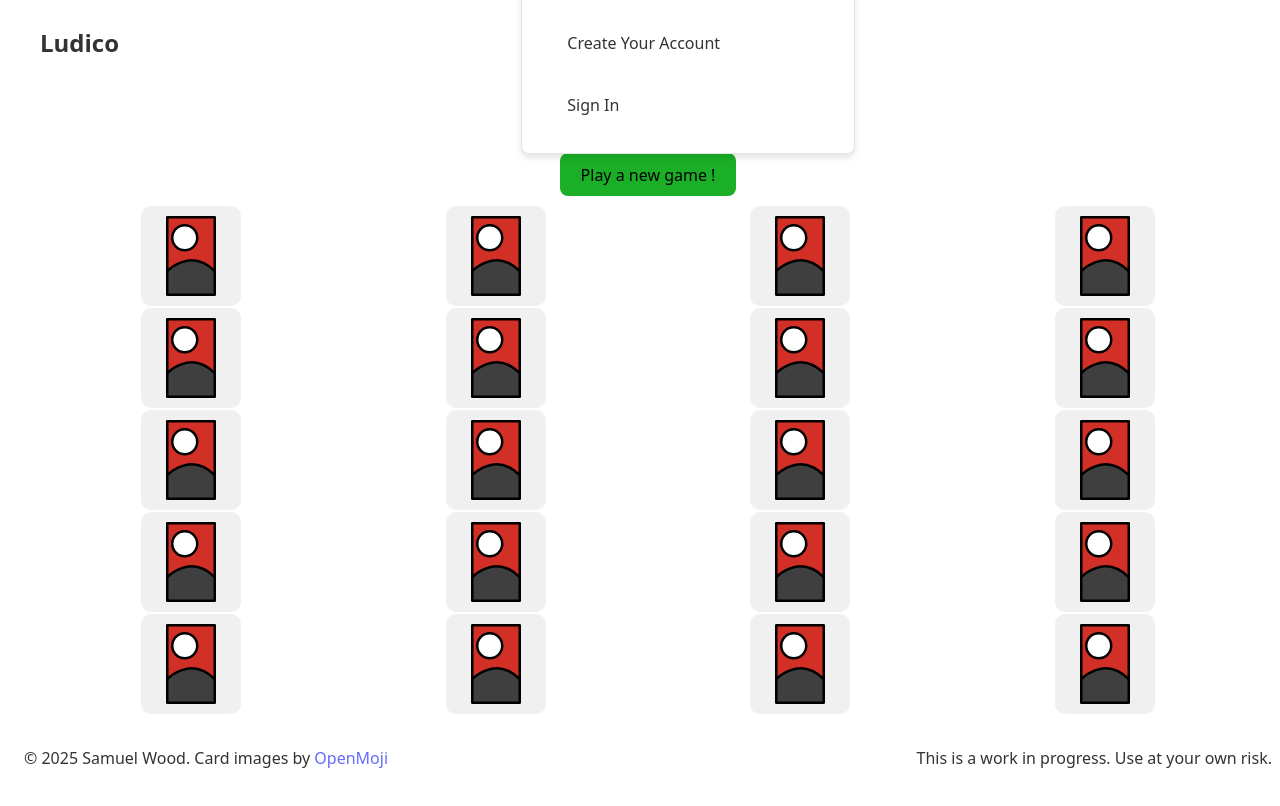
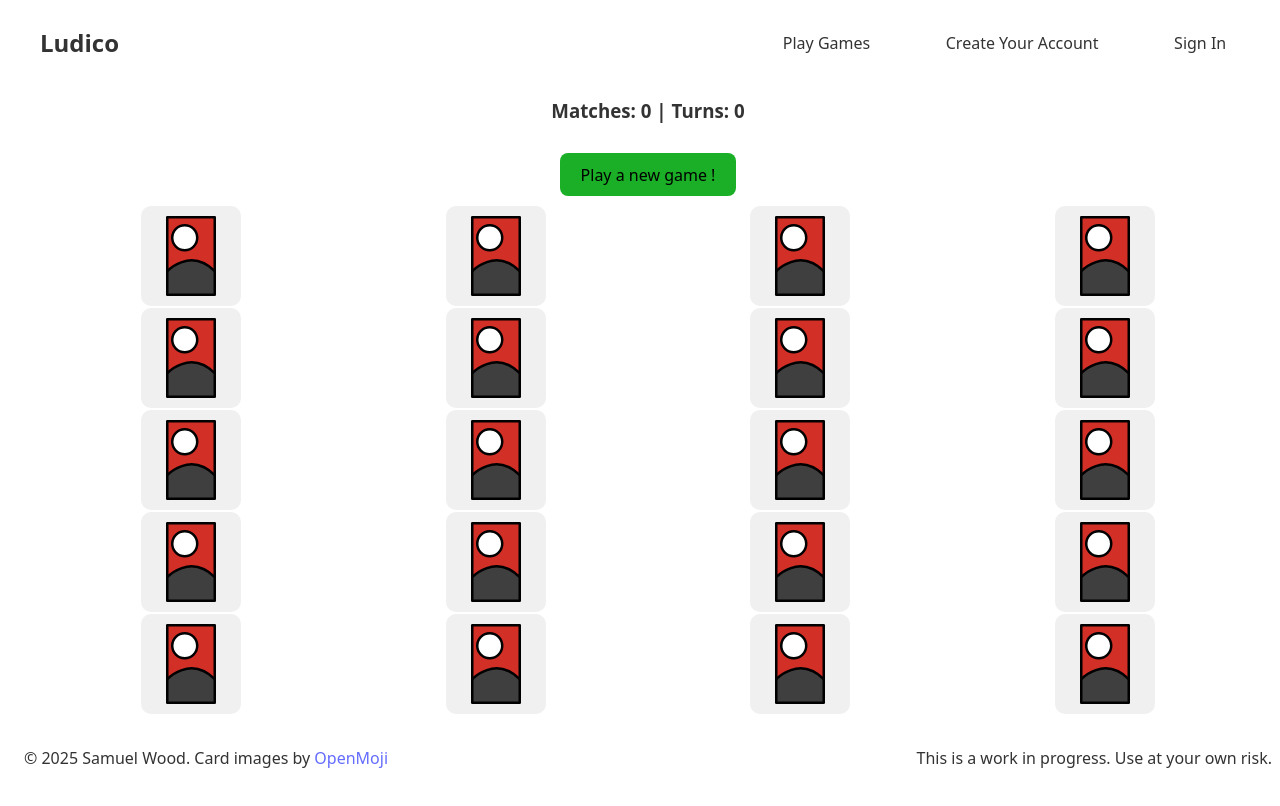
Before and after one commit to StrawberryBeds/games, a React (Vite) app: page /guest/cardSet/0 in a window 1280 px wide. Shown: the top 806 px of the page. Built offline with nearby package versions, Linux system fonts and the light colour scheme; no server answers.

Commit message:
Resolves problem with menu display

```diff
--- a/src/componentsShared/Header.css
+++ b/src/componentsShared/Header.css
@@ -33,26 +33,24 @@
   background-color: rgba(27, 175, 39, 0.1); /* Subtle green hover */
 }
 
-
 .header-nav {
-  background-color: var(--bg-color); /* Match theme */
-  border: 1px solid rgba(0, 0, 0, 0.1); /* Subtle border */
-  border-radius: 8px; /* Rounded corners */
-  padding: 1rem;
-  box-shadow: 0 4px 6px rgba(0, 0, 0, 0.1); /* Depth */
-  width: 90%; /* Responsive width */
-  max-width: 300px; /* Prevent excessive width */
-  margin: 0 auto; /* Center horizontally */
-  overflow-y: auto; /* Scroll if too long */
-  max-height: 70vh; /* Limit height */
+  display: flex;
+  gap: 1rem;
+  background: none;
+  border: none;
+  box-shadow: none;
+  padding: 0;
+  width: auto;
+  max-width: none;
+  margin: 0;
+  position: static;
 }
 
-
 .header-nav button {
-  background-color: var(--bg-color); /* Match theme */
-  color: var(--text-color); /* Inherit theme text color */
-  width: 100%; /* Full width for mobile */
-  text-align: left; /* Align text */
+  background: none;
+  color: var(--text-color);
+  width: auto;
+  text-align: center;
 }
 
 
@@ -60,7 +58,6 @@
   .hamburger {
     display: block;
   }
-
   .header-nav {
     display: none;
     position: absolute;
@@ -71,7 +68,16 @@
     align-items: center;
     padding: 1rem;
     gap: 0.5rem;
-      z-index: 1000;
+    background-color: var(--bg-color);
+    border: 1px solid rgba(0, 0, 0, 0.1);
+    border-radius: 8px;
+    box-shadow: 0 4px 6px rgba(0, 0, 0, 0.1);
+    z-index: 1000;
+    width: 90%;
+    max-width: 300px;
+    margin: 0 auto;
+    max-height: 70vh;
+    overflow-y: auto;
   }
   .header-nav.open {
     display: flex;
```
